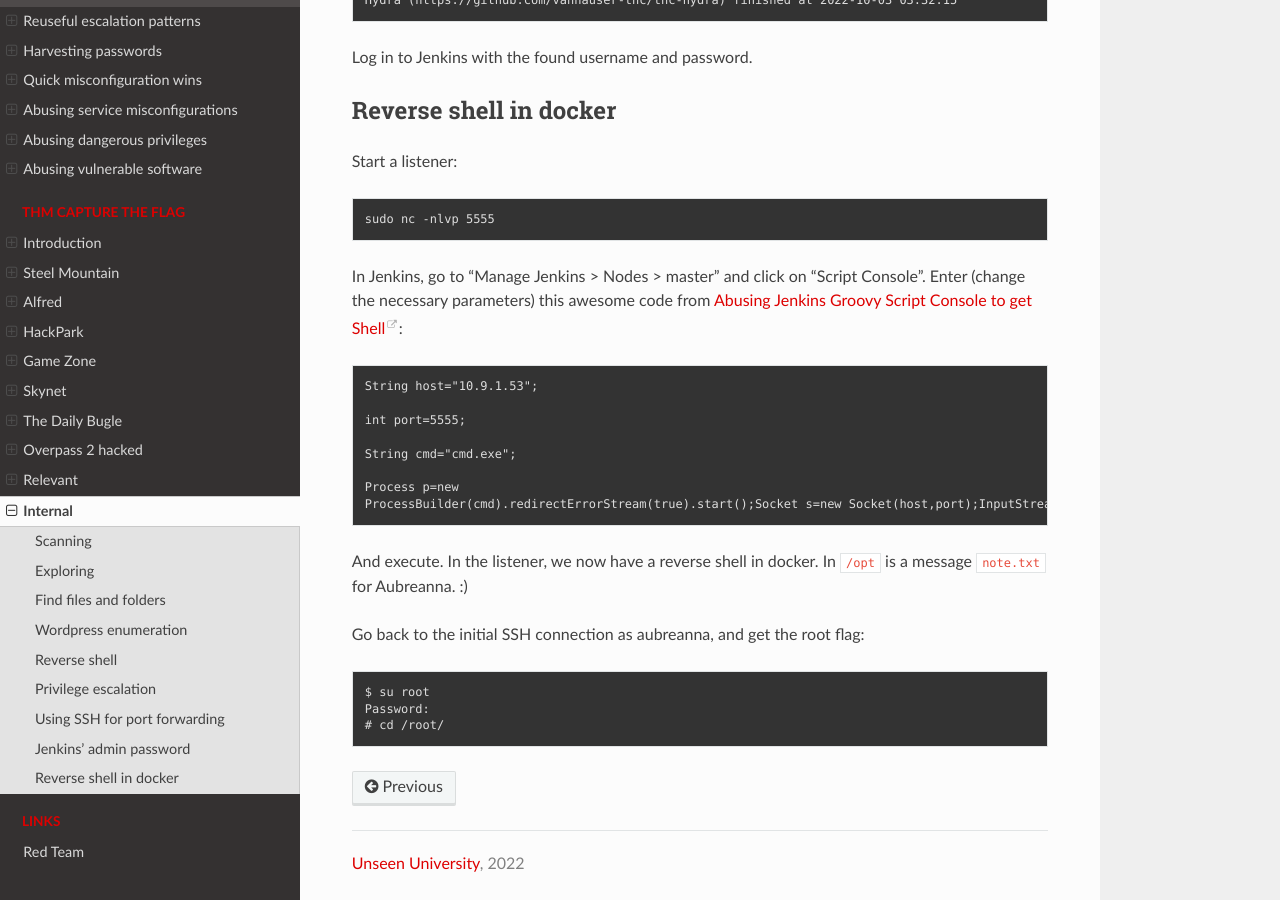
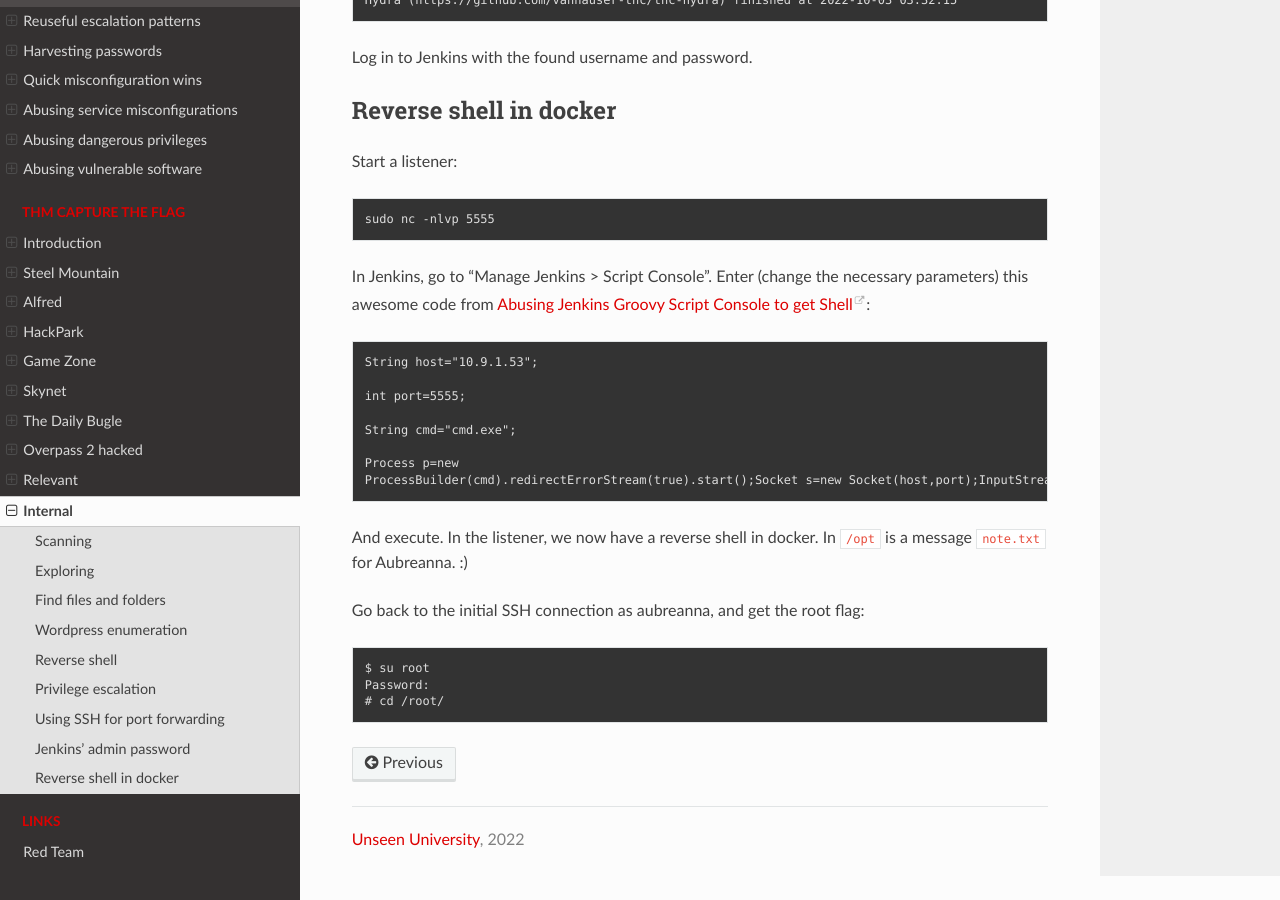
Before and after one commit to tymyrddin/red-escalation, a Sphinx documentation site: the page built from source/docs/thm/internal.md, in a window 1280 px wide and 900 px high, scrolled down 9874 px. Built offline with Sphinx 7.4.7 and the Read the Docs theme 2.0.0, drawn with Linux system fonts in a browser that asks for light colours.

Commit message:
Version 0.1

````diff
--- a/source/docs/thm/internal.md
+++ b/source/docs/thm/internal.md
@@ -408,8 +408,7 @@
 
     sudo nc -nlvp 5555
 
-In Jenkins, go to "Manage Jenkins > Nodes > master" and click on "Script Console". Enter (change the
-necessary parameters) this awesome code from
+In Jenkins, go to "Manage Jenkins > Script Console". Enter (change the necessary parameters) this awesome code from
 [Abusing Jenkins Groovy Script Console to get Shell](https://blog.pentesteracademy.com/abusing-jenkins-groovy-script-console-to-get-shell-98b951fa64a6):
 
 ```text
````
